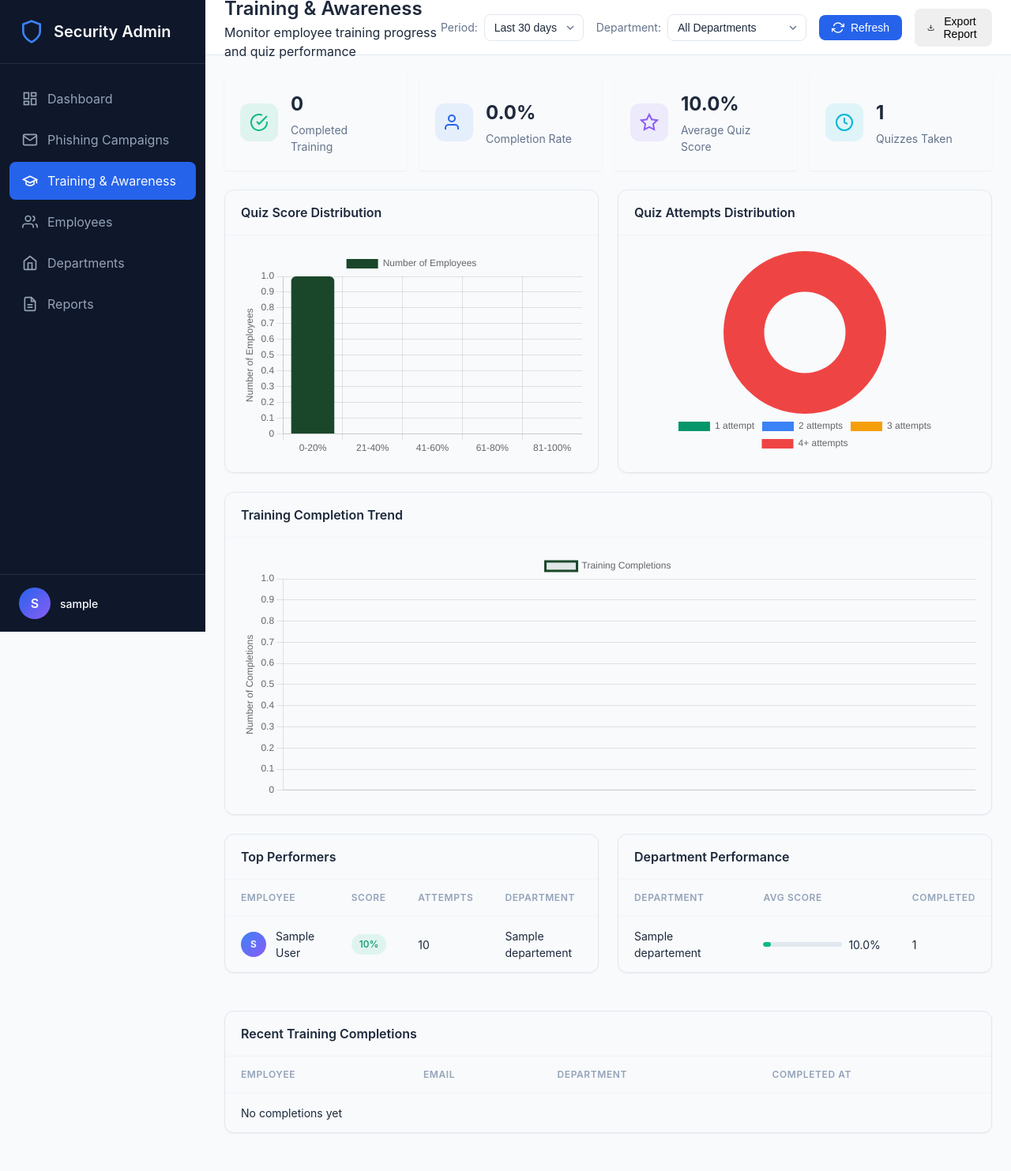
After one commit to Dom-Akz/PhishShark, a Django app: page /admin/training/ in a window 1280 px wide. The commit adds this page. Shown: the whole page at 79% size. Run offline with Django 5.2, Linux system fonts and the light colour scheme; a user stored in the database is signed in; tables that the repository leaves empty hold one stand-in row (values such as "Sample post").

Commit message:
add training page for admin

```diff
--- a/PhishShark/urls.py
+++ b/PhishShark/urls.py
@@ -31,6 +31,7 @@ urlpatterns = [
     path("capture-credentials/", views.capture_credentials, name="capture_credentials"),
     path("admin/companies/", views.companies_page, name="companies"),
     path("admin/departements/", views.departments_page, name="departments"),
+    path("admin/training/", views.training_awareness, name="training_awareness"),
     path("sensibilisation/", include("Sensibilisation.urls")),
     # path("admin/", admin.site.urls),
 ]
--- a/PhishingShark/Templates/admin/base.html
+++ b/PhishingShark/Templates/admin/base.html
@@ -67,7 +67,7 @@
               </a>
             </li>
             <li class="{% if active_page == 'training' %}active{% endif %}">
-              <a href="#">
+              <a href="/admin/training/">
                 <svg
                   width="20"
                   height="20"
--- /dev/null
+++ b/PhishingShark/Templates/admin/training_awareness.html
@@ -0,0 +1,508 @@
+{% extends "admin/base.html" %}
+{% load static %}
+
+{% block title %}Training & Awareness - Security Admin{% endblock %}
+
+{% block header_title %}
+<div>
+    <h1 class="page-title">Training & Awareness</h1>
+    <p class="page-subtitle">Monitor employee training progress and quiz performance</p>
+</div>
+{% endblock %}
+
+{% block header_actions %}
+<div class="filter-group">
+    <label for="dateRange">Period:</label>
+    <select id="dateRange" class="filter-select">
+        <option value="30" {% if selected_days == 30 %}selected{% endif %}>Last 30 days</option>
+        <option value="90" {% if selected_days == 90 %}selected{% endif %}>Last 90 days</option>
+        <option value="365" {% if selected_days == 365 %}selected{% endif %}>Last year</option>
+    </select>
+</div>
+
+<div class="filter-group">
+    <label for="departmentFilter">Department:</label>
+    <select id="departmentFilter" class="filter-select">
+        <option value="all">All Departments</option>
+        {% for dept in departments %}
+        <option value="{{ dept.id }}" {% if selected_department|stringformat:"s" == dept.id|stringformat:"s" %}selected{% endif %}>
+            {{ dept.name }}
+        </option>
+        {% endfor %}
+    </select>
+</div>
+
+<button class="btn btn-primary" id="refreshData">
+    <svg width="16" height="16" viewBox="0 0 24 24" fill="none" stroke="currentColor" stroke-width="2">
+        <polyline points="23 4 23 10 17 10"/>
+        <polyline points="1 20 1 14 7 14"/>
+        <path d="M3.51 9a9 9 0 0 1 14.85-3.36L23 10M1 14l4.64 4.36A9 9 0 0 0 20.49 15"/>
+    </svg>
+    Refresh
+</button>
+<button class="btn btn-secondary" id="exportBtn">
+    <svg width="16" height="16" viewBox="0 0 24 24" fill="none" stroke="currentColor" stroke-width="2">
+        <path d="M21 15v4a2 2 0 0 1-2 2H5a2 2 0 0 1-2-2v-4"/>
+        <polyline points="7 10 12 15 17 10"/>
+        <line x1="12" y1="15" x2="12" y2="3"/>
+    </svg>
+    Export Report
+</button>
+{% endblock %}
+
+{% block content %}
+<style>
+    .stats-row {
+        display: grid;
+        grid-template-columns: repeat(auto-fit, minmax(200px, 1fr));
+        gap: 1rem;
+        margin-bottom: 1.5rem;
+    }
+
+    .stat-card {
+        background: var(--card-bg);
+        border-radius: var(--border-radius);
+        padding: 1.25rem;
+        box-shadow: var(--shadow-sm);
+        display: flex;
+        align-items: center;
+        gap: 1rem;
+    }
+
+    .stat-icon {
+        width: 48px;
+        height: 48px;
+        border-radius: 12px;
+        display: flex;
+        align-items: center;
+        justify-content: center;
+        flex-shrink: 0;
+    }
+
+    .stat-icon.primary { background: rgba(59, 130, 246, 0.1); color: var(--primary); }
+    .stat-icon.success { background: rgba(16, 185, 129, 0.1); color: var(--success); }
+    .stat-icon.warning { background: rgba(245, 158, 11, 0.1); color: var(--warning); }
+    .stat-icon.info { background: rgba(6, 182, 212, 0.1); color: var(--info); }
+    .stat-icon.purple { background: rgba(139, 92, 246, 0.1); color: #8b5cf6; }
+
+    .stat-content h4 {
+        font-size: 1.5rem;
+        font-weight: 700;
+        color: var(--text-primary);
+        margin: 0 0 0.25rem 0;
+    }
+
+    .stat-content p {
+        font-size: 0.875rem;
+        color: var(--text-secondary);
+        margin: 0;
+    }
+
+    .charts-row {
+        display: grid;
+        grid-template-columns: repeat(2, 1fr);
+        gap: 1.5rem;
+        margin-bottom: 1.5rem;
+    }
+
+    .chart-card {
+        background: var(--card-bg);
+        border-radius: var(--radius-lg);
+        box-shadow: var(--shadow-sm);
+        border: 1px solid var(--border-color);
+        overflow: hidden;
+    }
+
+    .chart-card-wide {
+        grid-column: span 2;
+    }
+
+    .chart-header {
+        display: flex;
+        align-items: center;
+        justify-content: space-between;
+        padding: 1rem 1.25rem;
+        border-bottom: 1px solid var(--border-light);
+    }
+
+    .chart-header h3 {
+        font-size: 1rem;
+        font-weight: 600;
+        color: var(--text-primary);
+    }
+
+    .chart-body {
+        padding: 1.25rem;
+        height: 300px;
+        position: relative;
+    }
+
+    .table-container {
+        background: var(--card-bg);
+        border-radius: var(--radius-lg);
+        box-shadow: var(--shadow-sm);
+        border: 1px solid var(--border-color);
+        overflow: hidden;
+        margin-bottom: 1.5rem;
+    }
+
+    .table-header {
+        display: flex;
+        align-items: center;
+        justify-content: space-between;
+        padding: 1rem 1.25rem;
+        border-bottom: 1px solid var(--border-light);
+    }
+
+    .table-header h3 {
+        font-size: 1rem;
+        font-weight: 600;
+        color: var(--text-primary);
+    }
+
+    .data-table {
+        width: 100%;
+        border-collapse: collapse;
+    }
+
+    .data-table th,
+    .data-table td {
+        padding: 0.875rem 1.25rem;
+        text-align: left;
+        border-bottom: 1px solid var(--border-light);
+    }
+
+    .data-table th {
+        font-size: 0.75rem;
+        font-weight: 600;
+        text-transform: uppercase;
+        letter-spacing: 0.05em;
+        color: var(--text-muted);
+        background: var(--bg-primary);
+    }
+
+    .data-table tr:hover td {
+        background: var(--bg-primary);
+    }
+
+    .badge {
+        display: inline-flex;
+        align-items: center;
+        padding: 0.25rem 0.625rem;
+        border-radius: 9999px;
+        font-size: 0.75rem;
+        font-weight: 500;
+    }
+
+    .badge-success { background: rgba(16, 185, 129, 0.1); color: #059669; }
+    .badge-warning { background: rgba(245, 158, 11, 0.1); color: #d97706; }
+    .badge-danger { background: rgba(239, 68, 68, 0.1); color: #dc2626; }
+
+    .progress-bar {
+        width: 100px;
+        height: 6px;
+        background: var(--border-color);
+        border-radius: 3px;
+        overflow: hidden;
+    }
+
+    .progress-fill {
+        height: 100%;
+        background: var(--success);
+        border-radius: 3px;
+    }
+
+    .user-cell {
+        display: flex;
+        align-items: center;
+        gap: 0.75rem;
+    }
+
+    .avatar-sm {
+        width: 32px;
+        height: 32px;
+        border-radius: 50%;
+        background: linear-gradient(135deg, var(--primary-light), var(--purple));
+        display: flex;
+        align-items: center;
+        justify-content: center;
+        font-size: 0.75rem;
+        font-weight: 600;
+        color: white;
+    }
+
+    @media (max-width: 768px) {
+        .charts-row {
+            grid-template-columns: 1fr;
+        }
+        .chart-card-wide {
+            grid-column: span 1;
+        }
+    }
+</style>
+
+<!-- Stats Cards -->
+<div class="stats-row">
+    <div class="stat-card">
+        <div class="stat-icon success">
+            <svg width="24" height="24" viewBox="0 0 24 24" fill="none" stroke="currentColor" stroke-width="2">
+                <path d="M22 11.08V12a10 10 0 1 1-5.93-9.14"/>
+                <polyline points="22 4 12 14.01 9 11.01"/>
+            </svg>
+        </div>
+        <div class="stat-content">
+            <h4>{{ total_completed_training }}</h4>
+            <p>Completed Training</p>
+        </div>
+    </div>
+    <div class="stat-card">
+        <div class="stat-icon primary">
+            <svg width="24" height="24" viewBox="0 0 24 24" fill="none" stroke="currentColor" stroke-width="2">
+                <path d="M17 21v-2a4 4 0 0 0-4-4H5a4 4 0 0 0-4 4v2"/>
+                <circle cx="9" cy="7" r="4"/>
+            </svg>
+        </div>
+        <div class="stat-content">
+            <h4>{{ completion_rate }}%</h4>
+            <p>Completion Rate</p>
+        </div>
+    </div>
+    <div class="stat-card">
+        <div class="stat-icon purple">
+            <svg width="24" height="24" viewBox="0 0 24 24" fill="none" stroke="currentColor" stroke-width="2">
+                <polygon points="12 2 15.09 8.26 22 9.27 17 14.14 18.18 21.02 12 17.77 5.82 21.02 7 14.14 2 9.27 8.91 8.26 12 2"/>
+            </svg>
+        </div>
+        <div class="stat-content">
+            <h4>{{ avg_score }}%</h4>
+            <p>Average Quiz Score</p>
+        </div>
+    </div>
+    <div class="stat-card">
+        <div class="stat-icon info">
+            <svg width="24" height="24" viewBox="0 0 24 24" fill="none" stroke="currentColor" stroke-width="2">
+                <circle cx="12" cy="12" r="10"/>
+                <polyline points="12 6 12 12 16 14"/>
+            </svg>
+        </div>
+        <div class="stat-content">
+            <h4>{{ total_quizzes_taken }}</h4>
+            <p>Quizzes Taken</p>
+        </div>
+    </div>
+</div>
+
+<!-- Charts Row -->
+<div class="charts-row">
+    <!-- Score Distribution -->
+    <div class="chart-card">
+        <div class="chart-header">
+            <h3>Quiz Score Distribution</h3>
+        </div>
+        <div class="chart-body">
+            <canvas id="scoreChart"></canvas>
+        </div>
+    </div>
+
+    <!-- Attempts Distribution -->
+    <div class="chart-card">
+        <div class="chart-header">
+            <h3>Quiz Attempts Distribution</h3>
+        </div>
+        <div class="chart-body">
+            <canvas id="attemptsChart"></canvas>
+        </div>
+    </div>
+</div>
+
+<!-- Monthly Trend -->
+<div class="chart-card chart-card-wide" style="margin-bottom: 1.5rem;">
+    <div class="chart-header">
+        <h3>Training Completion Trend</h3>
+    </div>
+    <div class="chart-body" style="height: 350px;">
+        <canvas id="trendChart"></canvas>
+    </div>
+</div>
+
+<!-- Top Performers & Department Performance -->
+<div class="charts-row">
+    <div class="table-container">
+        <div class="table-header">
+            <h3>Top Performers</h3>
+        </div>
+        <div class="table-body">
+            <table class="data-table">
+                <thead>
+                    <tr><th>Employee</th><th>Score</th><th>Attempts</th><th>Department</th></tr>
+                </thead>
+                <tbody>
+                    {% for performer in top_performers %}
+                    <tr>
+                        <td>
+                            <div class="user-cell">
+                                <div class="avatar-sm">{{ performer.name|slice:":1"|upper }}</div>
+                                {{ performer.name }}
+                            </div>
+                        </td>
+                        <td><span class="badge badge-success">{{ performer.score }}%</span></td>
+                        <td>{{ performer.attempts }}</td>
+                        <td>{{ performer.department }}</td>
+                    </tr>
+                    {% empty %}
+                    <tr><td colspan="4">No quiz results yet</td></tr>
+                    {% endfor %}
+                </tbody>
+            </table>
+        </div>
+    </div>
+
+    <div class="table-container">
+        <div class="table-header">
+            <h3>Department Performance</h3>
+        </div>
+        <div class="table-body">
+            <table class="data-table">
+                <thead><tr><th>Department</th><th>Avg Score</th><th>Completed</th></tr></thead>
+                <tbody>
+                    {% for dept in dept_performance %}
+                    <tr>
+                        <td>{{ dept.name }}</td>
+                        <td>
+                            <div style="display: flex; align-items: center; gap: 8px;">
+                                <div class="progress-bar">
+                                    <div class="progress-fill" style="width: {{ dept.avg_score }}%;"></div>
+                                </div>
+                                <span>{{ dept.avg_score }}%</span>
+                            </div>
+                        </td>
+                        <td>{{ dept.completed_count }}</td>
+                    </tr>
+                    {% empty %}
+                    <tr><td colspan="3">No department data</td></tr>
+                    {% endfor %}
+                </tbody>
+            </table>
+        </div>
+    </div>
+</div>
+
+<!-- Recent Completions -->
+<div class="table-container">
+    <div class="table-header">
+        <h3>Recent Training Completions</h3>
+    </div>
+    <div class="table-body">
+        <table class="data-table">
+            <thead><tr><th>Employee</th><th>Email</th><th>Department</th><th>Completed At</th></tr></thead>
+            <tbody>
+                {% for completion in recent_completions %}
+                <tr>
+                    <td>{{ completion.employee.first_name }} {{ completion.employee.last_name }}</td>
+                    <td>{{ completion.employee.email }}</td>
+                    <td>{{ completion.employee.departement.name|default:"-" }}</td>
+                    <td>{{ completion.completed_at|date:"M d, Y H:i" }}</td>
+                </tr>
+                {% empty %}
+                <tr><td colspan="4">No completions yet</td></tr>
+                {% endfor %}
+            </tbody>
+        </table>
+    </div>
+</div>
+
+<script>
+    // Score Distribution Chart
+    const scoreCtx = document.getElementById('scoreChart')?.getContext('2d');
+    if (scoreCtx) {
+        new Chart(scoreCtx, {
+            type: 'bar',
+            data: {
+                labels: ['0-20%', '21-40%', '41-60%', '61-80%', '81-100%'],
+                datasets: [{
+                    label: 'Number of Employees',
+                    data: [{{ score_0_20 }}, {{ score_21_40 }}, {{ score_41_60 }}, {{ score_61_80 }}, {{ score_81_100 }}],
+                    backgroundColor: '#1a472a',
+                    borderRadius: 6
+                }]
+            },
+            options: {
+                responsive: true,
+                maintainAspectRatio: false,
+                scales: { y: { beginAtZero: true, title: { display: true, text: 'Number of Employees' } } }
+            }
+        });
+    }
+
+    // Attempts Distribution Chart
+    const attemptsCtx = document.getElementById('attemptsChart')?.getContext('2d');
+    if (attemptsCtx) {
+        new Chart(attemptsCtx, {
+            type: 'doughnut',
+            data: {
+                labels: ['1 attempt', '2 attempts', '3 attempts', '4+ attempts'],
+                datasets: [{
+                    data: [{{ attempts_1 }}, {{ attempts_2 }}, {{ attempts_3 }}, {{ attempts_4plus }}],
+                    backgroundColor: ['#059669', '#3b82f6', '#f59e0b', '#ef4444'],
+                    borderWidth: 0
+                }]
+            },
+            options: {
+                responsive: true,
+                maintainAspectRatio: false,
+                plugins: { legend: { position: 'bottom' } }
+            }
+        });
+    }
+
+    // Trend Chart
+    const trendCtx = document.getElementById('trendChart')?.getContext('2d');
+    if (trendCtx) {
+        new Chart(trendCtx, {
+            type: 'line',
+            data: {
+                labels: {{ trend_labels|safe }},
+                datasets: [{
+                    label: 'Training Completions',
+                    data: {{ trend_data|safe }},
+                    borderColor: '#1a472a',
+                    backgroundColor: 'rgba(26, 71, 42, 0.1)',
+                    fill: true,
+                    tension: 0.4,
+                    pointRadius: 4,
+                    pointBackgroundColor: '#1a472a'
+                }]
+            },
+            options: {
+                responsive: true,
+                maintainAspectRatio: false,
+                scales: { y: { beginAtZero: true, title: { display: true, text: 'Number of Completions' } } }
+            }
+        });
+    }
+
+    // Refresh functionality
+    document.getElementById('refreshData')?.addEventListener('click', function() {
+        const days = document.getElementById('dateRange')?.value || 30;
+        const dept = document.getElementById('departmentFilter')?.value || 'all';
+        let url = window.location.pathname + '?days=' + days;
+        if (dept !== 'all') url += '&department=' + dept;
+        window.location.href = url;
+    });
+
+    // Export functionality
+    document.getElementById('exportBtn')?.addEventListener('click', function() {
+        let csv = 'Employee,Score,Attempts,Department,Completed At\n';
+        {% for performer in top_performers %}
+        csv += `"{{ performer.name }}",{{ performer.score }},{{ performer.attempts }},"{{ performer.department }}",\n`;
+        {% endfor %}
+        const blob = new Blob([csv], { type: 'text/csv' });
+        const url = URL.createObjectURL(blob);
+        const a = document.createElement('a');
+        a.href = url;
+        a.download = 'training_report.csv';
+        a.click();
+        URL.revokeObjectURL(url);
+    });
+</script>
+{% endblock %}
--- a/PhishingShark/views.py
+++ b/PhishingShark/views.py
@@ -22,6 +22,7 @@ from datetime import timedelta
 from django.http import HttpResponse
 from django.utils.html import escape
 from django.views.decorators.csrf import csrf_exempt
+from django.db.models.functions import TruncMonth
 import os
 import json
 import hashlib
@@ -567,6 +568,160 @@ def departments_page(request):
     )
 
 
+@login_required(login_url="/admin/login/")
+def training_awareness(request):
+    days = int(request.GET.get("days", 30))
+    department_id = request.GET.get("department", None)
+
+    departments = Departement.objects.all()
+
+    # Base queryset for email tracking (to get training completion)
+    email_qs = EmailTracking.objects.filter(status="TRAINING_COMPLETED")
+
+    if department_id and department_id != "all" and department_id != "None":
+        email_qs = email_qs.filter(employe__departement__id=department_id)
+
+    qcm_results = QcmResult.objects.all()
+    if department_id and department_id != "all" and department_id != "None":
+        department_employees = Employes.objects.filter(
+            departement__id=department_id
+        ).values_list("matricule", flat=True)
+        qcm_results = qcm_results.filter(employee_matricule__in=department_employees)
+
+    # Statistics
+    total_completed_training = email_qs.count()
+    total_employees = Employes.objects.count()
+
+    completion_rate = (
+        round((total_completed_training / total_employees * 100), 1)
+        if total_employees > 0
+        else 0
+    )
+
+    # Average quiz score
+    avg_score = qcm_results.aggregate(avg=Avg("score"))["avg"] or 0
+
+    # Score distribution
+    score_0_20 = qcm_results.filter(score__lte=20).count()
+    score_21_40 = qcm_results.filter(score__gt=20, score__lte=40).count()
+    score_41_60 = qcm_results.filter(score__gt=40, score__lte=60).count()
+    score_61_80 = qcm_results.filter(score__gt=60, score__lte=80).count()
+    score_81_100 = qcm_results.filter(score__gt=80).count()
+
+    # Quiz attempts distribution
+    attempts_1 = qcm_results.filter(totale_qcm_taken=1).count()
+    attempts_2 = qcm_results.filter(totale_qcm_taken=2).count()
+    attempts_3 = qcm_results.filter(totale_qcm_taken=3).count()
+    attempts_4plus = qcm_results.filter(totale_qcm_taken__gte=4).count()
+
+    # Monthly completion trend
+
+    monthly_trend = (
+        EmailTracking.objects.filter(status="TRAINING_COMPLETED")
+        .annotate(month=TruncMonth("clicked_at"))
+        .values("month")
+        .annotate(count=Count("id"))
+        .order_by("month")
+    )
+
+    trend_labels = json.dumps(
+        [item["month"].strftime("%b %Y") for item in monthly_trend if item["month"]]
+    )
+    trend_data = json.dumps([item["count"] for item in monthly_trend])
+
+    # Top performers
+    top_performers = []
+    for result in qcm_results.select_related().order_by("-score")[:10]:
+        try:
+            employee = Employes.objects.get(matricule=result.employee_matricule)
+            top_performers.append(
+                {
+                    "name": f"{employee.first_name} {employee.last_name}",
+                    "matricule": result.employee_matricule,
+                    "score": result.score,
+                    "attempts": result.totale_qcm_taken,
+                    "department": employee.departement.name
+                    if employee.departement
+                    else "-",
+                    "email": employee.email,
+                }
+            )
+        except Employes.DoesNotExist:
+            top_performers.append(
+                {
+                    "name": result.employee_matricule,
+                    "matricule": result.employee_matricule,
+                    "score": result.score,
+                    "attempts": result.totale_qcm_taken,
+                    "department": "-",
+                    "email": "-",
+                }
+            )
+
+    # Recent completions
+    recent_completions = []
+    for track in email_qs.select_related("employe").order_by("-clicked_at")[:10]:
+        recent_completions.append(
+            {
+                "employee": track.employe,
+                "completed_at": track.clicked_at,
+            }
+        )
+
+    # Department performance
+    dept_performance = []
+    for dept in departments:
+        dept_employees = Employes.objects.filter(departement=dept).values_list(
+            "matricule", flat=True
+        )
+        dept_results = qcm_results.filter(employee_matricule__in=dept_employees)
+        dept_avg = round(dept_results.aggregate(avg=Avg("score"))["avg"] or 0, 1)
+        dept_count = dept_results.count()
+
+        dept_performance.append(
+            {
+                "name": dept.name,
+                "avg_score": dept_avg,
+                "completed_count": dept_count,
+            }
+        )
+
+    context = {
+        "active_page": "training",
+        "departments": departments,
+        "selected_days": days,
+        "selected_department": department_id,
+        # KPIs
+        "total_completed_training": total_completed_training,
+        "total_employees": total_employees,
+        "completion_rate": completion_rate,
+        "avg_score": round(avg_score, 1),
+        "total_quizzes_taken": qcm_results.count(),
+        # Score distribution
+        "score_0_20": score_0_20,
+        "score_21_40": score_21_40,
+        "score_41_60": score_41_60,
+        "score_61_80": score_61_80,
+        "score_81_100": score_81_100,
+        # Attempts distribution
+        "attempts_1": attempts_1,
+        "attempts_2": attempts_2,
+        "attempts_3": attempts_3,
+        "attempts_4plus": attempts_4plus,
+        # Trends
+        "trend_labels": trend_labels,
+        "trend_data": trend_data,
+        # Top performers
+        "top_performers": top_performers,
+        # Recent completions
+        "recent_completions": recent_completions,
+        # Department performance
+        "dept_performance": dept_performance,
+    }
+
+    return render(request, "admin/training_awareness.html", context)
+
+
 @login_required(login_url="/admin/login")
 def dashboard(request):
 
```
